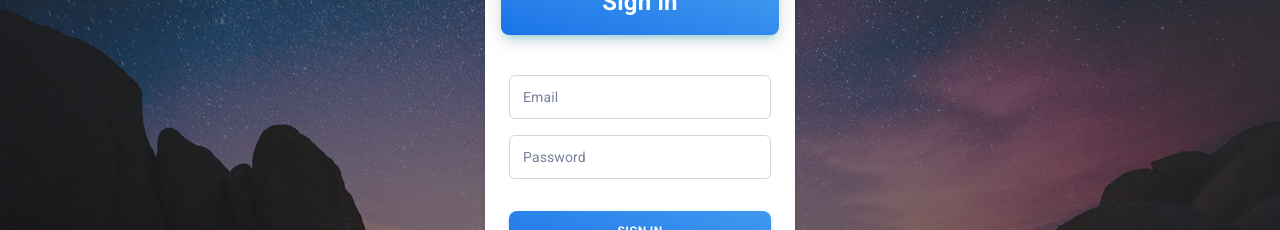
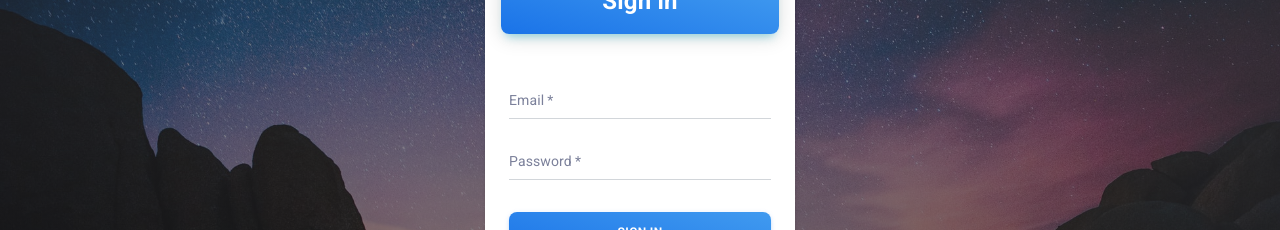
Before and after one commit to gkamesh98/coindock-ui-v2, a React (Create React App) app: page /sign-in in a window 1280 px wide. Shown: the part 233-463 px from the top of the page. Built offline with nearby package versions, Linux system fonts and the light colour scheme.

Commit message:
Add required and standard variants for email and password text filed on the sign-in page.

```diff
--- a/src/layouts/authentication/sign-in/index.js
+++ b/src/layouts/authentication/sign-in/index.js
@@ -74,7 +74,14 @@ function Basic() {
             onClick={handleOnClick}
           >
             <MDBox mb={2}>
-              <MDInput type="email" label="Email" fullWidth {...formik.getFieldProps("email")} />
+              <MDInput
+                type="email"
+                label="Email"
+                fullWidth
+                variant="standard"
+                required
+                {...formik.getFieldProps("email")}
+              />
               {formik.touched.email && formik?.errors?.email ? (
                 <MDTypography color="error" fontSize="12px">
                   {formik?.errors?.email}
@@ -86,6 +93,8 @@ function Basic() {
                 type="password"
                 label="Password"
                 fullWidth
+                variant="standard"
+                required
                 {...formik.getFieldProps("password")}
               />
               {formik.touched.password && formik?.errors?.password ? (
```
